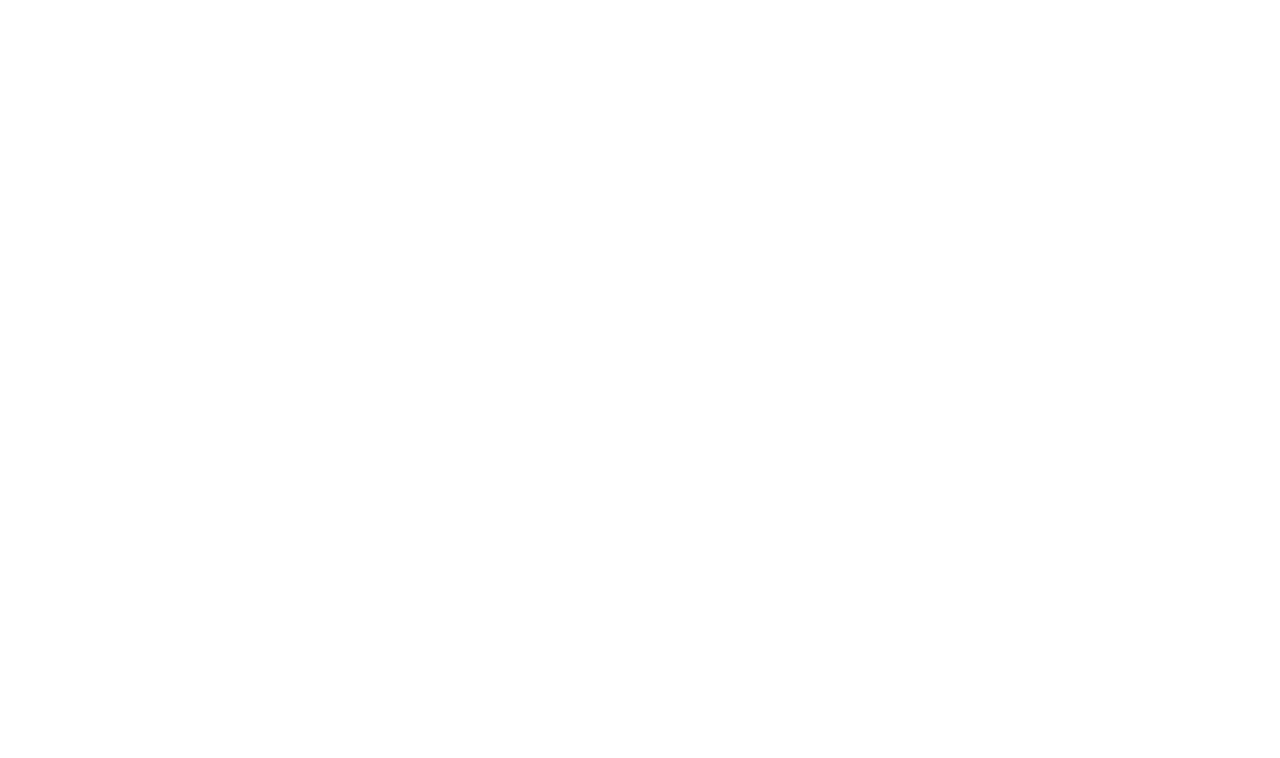
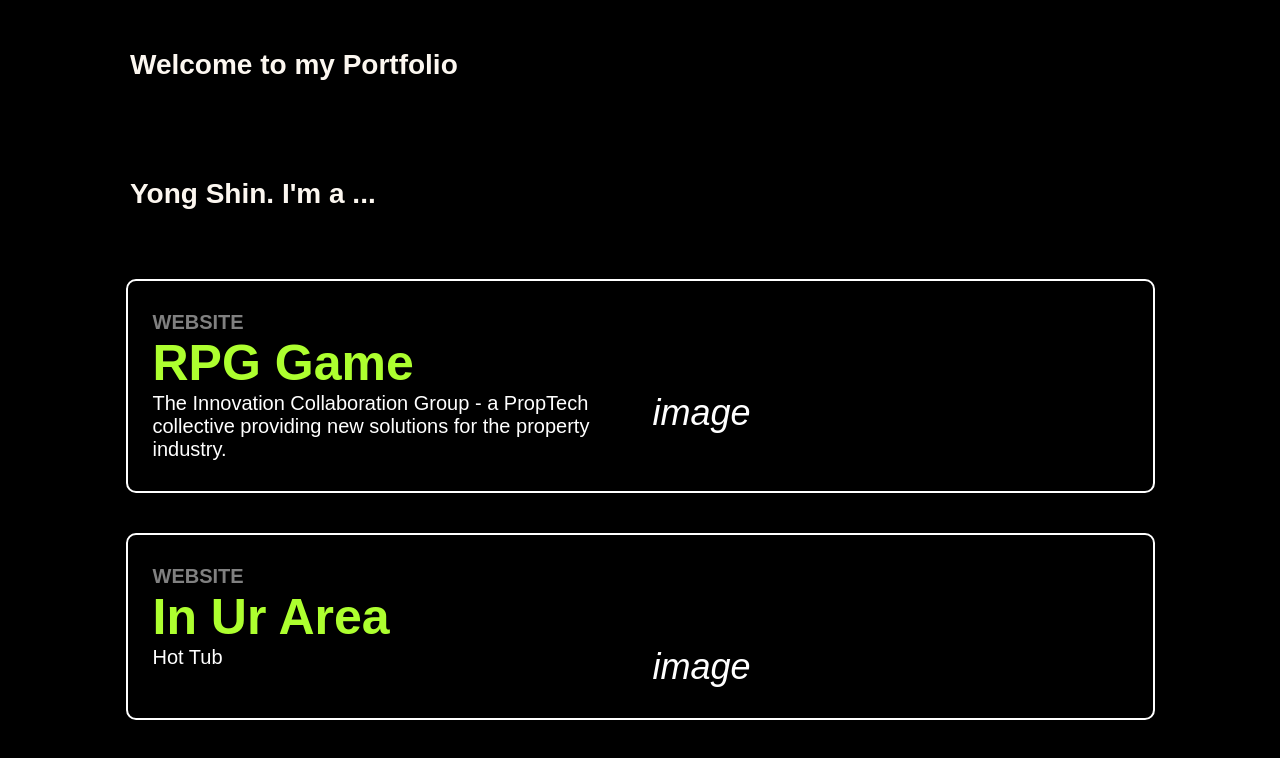
Before and after one commit to yongeshi/yongeshi.github.io, a plain HTML site: page index.html in a window 1280 px wide. Drawn offline with Linux system fonts and the light colour scheme.

Commit message:
Edited Template

```diff
--- a/index.html
+++ b/index.html
@@ -1,11 +1,46 @@
 <!DOCTYPE html>
 <html lang="en">
+
 <head>
     <meta charset="UTF-8">
     <meta name="viewport" content="width=device-width, initial-scale=1.0">
-    <title>Document</title>
+    <link rel="stylesheet" href="style.css">
+    <title>Portfolio</title>
+
+    <!-- <link href="https://fonts.googleapis.com/icon?family=Material+Icons" rel="stylesheet"> -->
+    <link href="https://fonts.googleapis.com/css?family=Open+Sans:400,600" rel="stylesheet">
 </head>
+
 <body>
+    <div class="portfolio-container">
+        <div id="website-title">
+            <h1>Welcome to my Portfolio</h1>
+        </div>
 
+        <div id="website-portfolio-description">
+            <h1>Yong Shin. I'm a ...</h1>
+        </div>
+
+        <div class="card">
+            <div class="card-header">WEBSITE</div>
+            <div class="card-title">RPG Game</div>
+            <div class="card-body">
+                <div class="card-description">The Innovation Collaboration Group - a PropTech collective providing new
+                    solutions for the property industry.</div>
+                <i class="card-pic">image</i>
+            </div>
+        </div>
+
+        <div class="card">
+            <div class="card-header">WEBSITE</div>
+            <div class="card-title">In Ur Area</div>
+            <div class="card-body">
+                <div class="card-description">Hot Tub</div>
+                <i class="card-pic">image</i>
+            </div>
+        </div>
+    </div>
+    <!-- <script src="main.js"></script> -->
 </body>
+
 </html>
--- /dev/null
+++ b/style.css
@@ -0,0 +1,84 @@
+html, body {
+    margin: 0;
+    padding: 0;
+    min-height: 100%;
+    background-color: #000;
+    font-family: "Space Mono", sans-serif;
+    color: #fcf7f0;
+    font-size: 14px;
+    /* line-height: 20px; */
+}
+
+.portfolio-container {
+    display: flex;
+    align-items: center;
+    justify-content: center;
+    flex-direction: column;       /* Rotate Axis */
+    /* justify-content: space-around; */
+}
+
+#website-title, #website-portfolio-description {
+    width: 80%;                 /* Set width of cards */
+    max-width: 1000px;
+    display: flex;                /* Children use Flexbox */
+    flex-direction: column;       /* Rotate Axis */
+    overflow: hidden;             /* Fixes the corners */
+    /* margin: 0px;                  Add space between cards */
+    padding: 30px 20px 30px 0px;     /* top right bottom left */
+}
+
+.card {
+    width: 80%;                 /* Set width of cards */
+    max-width: 1000px;
+    display: flex;                /* Children use Flexbox */
+    flex-direction: column;       /* Rotate Axis */
+    border: 2px solid white;    /* Set up Border */
+    border-radius: 10px;           /* Slightly Curve edges */
+    overflow: hidden;             /* Fixes the corners */
+    margin: 20px;                  /* Add space between cards */
+    padding: 30px 0px 30px 25px;     /* top right bottom left */
+}
+
+.card-header {
+    color: gray;
+    font-size: 20px;
+    font-weight: 600;
+}
+
+.card-title {
+    color: greenyellow;
+    font-size: 50px;
+    font-weight: 600;
+}
+
+.card-body {
+    display: flex;              /* Children use Flexbox */
+    flex-direction: row;        /* Rotate Axis to Vertical */
+    /* justify-content: center;    Group Children in Center */
+    /* align-items: center;        Group Children in Center (on cross axis) */
+    /* padding: 15px 0;             */
+    /* Add padding to the top/bottom */
+    /* justify-content: space-between; */
+}
+
+.card-description {
+    color: white;
+    font-size: 20px;
+    width: 50%;
+    /* text-align: left; */
+}
+
+.card-pic {
+    font-size: 36px;
+    color: white;
+}
+/* @media(max-width: 991px) {
+    .tag {
+        width: 50%;
+    }
+}
+@media(max-width: 767px) {
+    .tag {
+        width: 100%;
+    }
+} */
```
